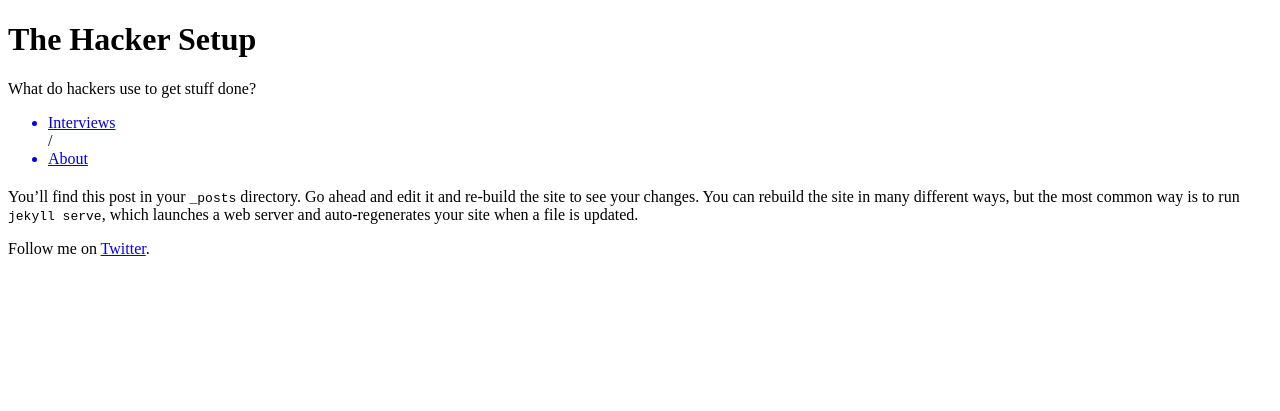
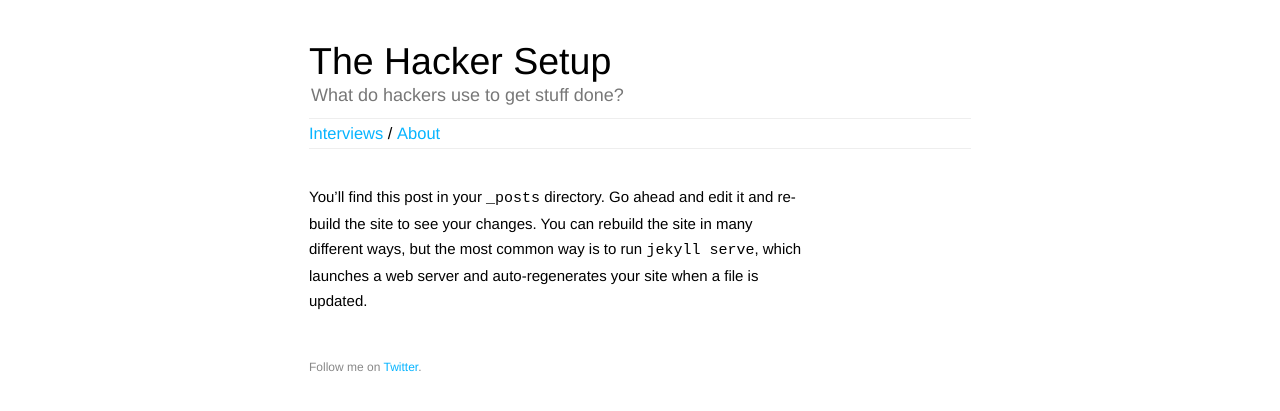
Before and after one commit to virjog/hackersetup, a Jekyll site: the page built from _posts/2015-02-01-joe.doe.interview.md, in a window 1280 px wide. Shown: the top 411 px of the page. Built offline with Jekyll 4.4.1, drawn with Linux system fonts in a browser that asks for light colours.

Commit message:
lots of changes

```diff
--- a/_config.yml
+++ b/_config.yml
@@ -1,2 +1,3 @@
 permalink: /interviews/:title.html
 exclude: ['hardware', 'software', 'README', '_drafts']
+baseurl: /hackersetup
--- a/_layouts/default.html
+++ b/_layouts/default.html
@@ -3,6 +3,7 @@
 <head>
   <title>{{page.title}}</title>
   <link rel="stylesheet" type"text/css" href="./css/stylesheet.css">
+  <link rel="stylesheet" type"text/css" href="../css/stylesheet.css">
   <meta charset="utf-8">
   <meta name="viewport" content="width=device-width, minimum-scale=0.6, maximum-scale=1.0" />
 </head>
```
